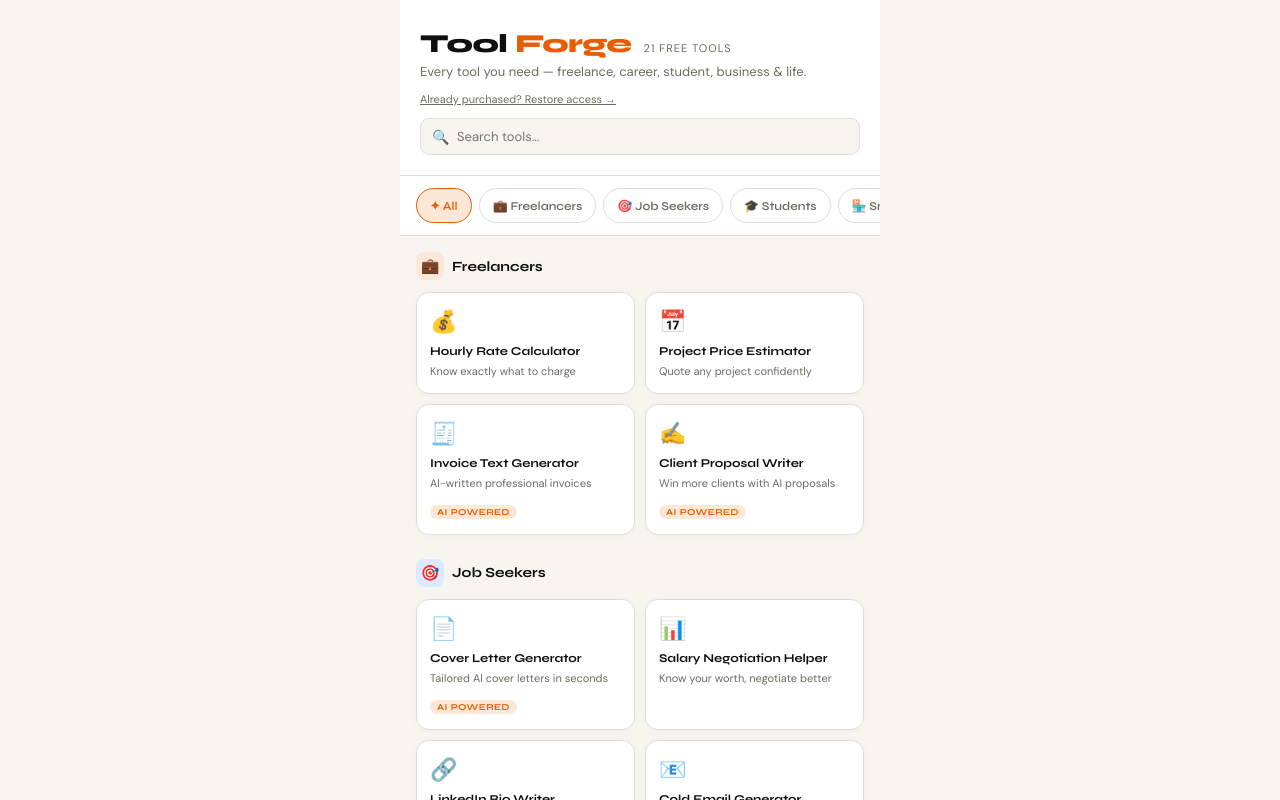
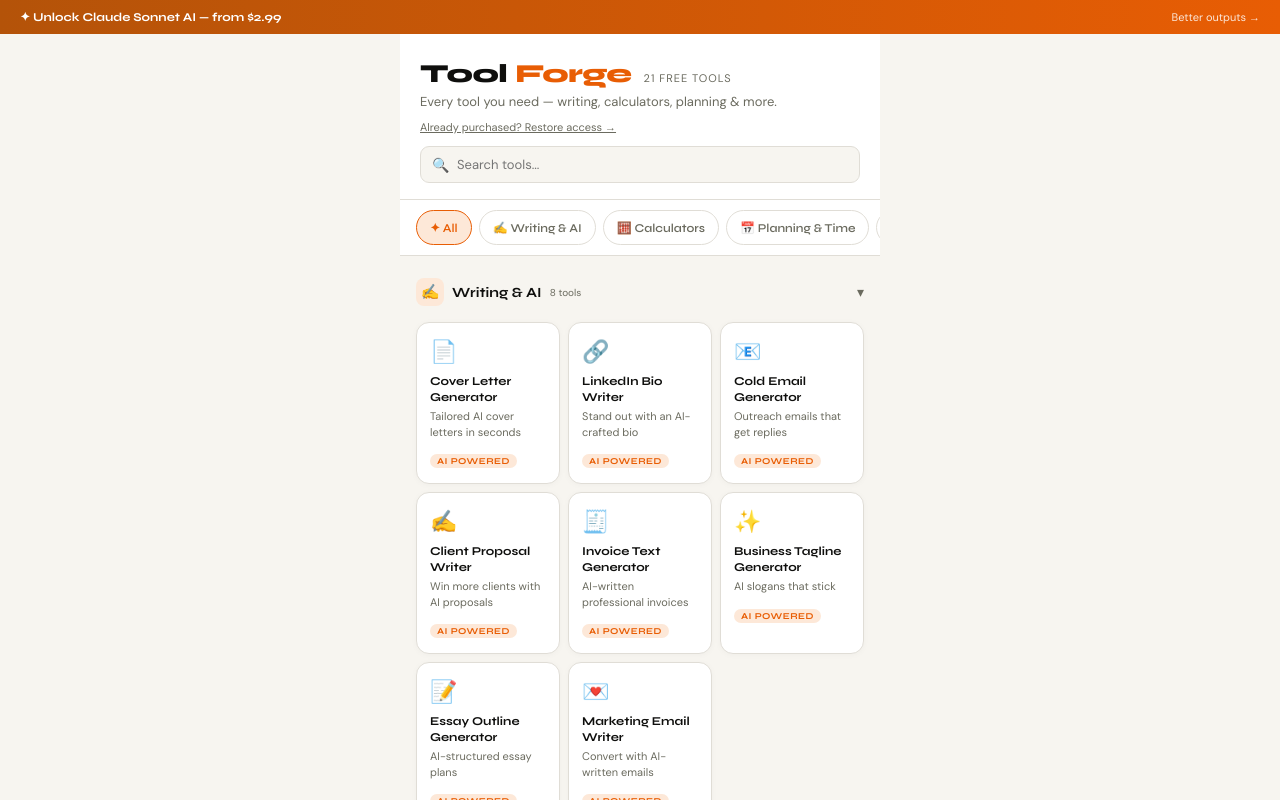
Before and after one commit to Agent0P/ToolForge, a React (Vite) app: page / in a window 1280 px wide. Shown: the top 800 px of the page. Built offline with nearby package versions, Linux system fonts and the light colour scheme.

Commit message:
Update App.jsx

```diff
--- a/src/App.jsx
+++ b/src/App.jsx
@@ -20,34 +20,32 @@ const T = {
 };
 
 const CATEGORIES = [
-  { id: "freelance", label: "Freelancers", icon: "💼", color: T.accent, colorDim: T.accentDim, tools: [
+  { id: "writing", label: "Writing & AI", icon: "✍️", color: T.accent, colorDim: T.accentDim, tools: [
+    { id: "cover", icon: "📄", name: "Cover Letter Generator", desc: "Tailored AI cover letters in seconds" },
+    { id: "linkedin", icon: "🔗", name: "LinkedIn Bio Writer", desc: "Stand out with an AI-crafted bio" },
+    { id: "cold", icon: "📧", name: "Cold Email Generator", desc: "Outreach emails that get replies" },
+    { id: "proposal", icon: "✍️", name: "Client Proposal Writer", desc: "Win more clients with AI proposals" },
+    { id: "invoice", icon: "🧾", name: "Invoice Text Generator", desc: "AI-written professional invoices" },
+    { id: "tagline", icon: "✨", name: "Business Tagline Generator", desc: "AI slogans that stick" },
+    { id: "essay", icon: "📝", name: "Essay Outline Generator", desc: "AI-structured essay plans" },
+    { id: "email", icon: "💌", name: "Marketing Email Writer", desc: "Convert with AI-written emails" },
+  ]},
+  { id: "calculators", label: "Calculators", icon: "🧮", color: T.blue, colorDim: T.blueDim, tools: [
     { id: "rate", icon: "💰", name: "Hourly Rate Calculator", desc: "Know exactly what to charge" },
     { id: "project", icon: "📅", name: "Project Price Estimator", desc: "Quote any project confidently" },
-    { id: "invoice", icon: "🧾", name: "Invoice Text Generator", desc: "AI-written professional invoices" },
-    { id: "proposal", icon: "✍️", name: "Client Proposal Writer", desc: "Win more clients with AI proposals" },
+    { id: "margin", icon: "📈", name: "Profit Margin Calculator", desc: "Price products for profit" },
+    { id: "breakeven", icon: "⚖️", name: "Break-Even Calculator", desc: "Find your break-even point fast" },
+    { id: "gpa", icon: "📐", name: "GPA Calculator", desc: "Track and project your GPA" },
+    { id: "salary", icon: "📊", name: "Salary Negotiation Helper", desc: "Know your worth, negotiate better" },
+    { id: "tip", icon: "🍽", name: "Tip & Bill Splitter", desc: "Split any bill instantly" },
+    { id: "savings", icon: "🏦", name: "Savings Goal Calculator", desc: "Plan your way to any goal" },
   ]},
-  { id: "career", label: "Job Seekers", icon: "🎯", color: T.blue, colorDim: T.blueDim, tools: [
-    { id: "cover", icon: "📄", name: "Cover Letter Generator", desc: "Tailored AI cover letters in seconds" },
-    { id: "salary", icon: "📊", name: "Salary Negotiation Helper", desc: "Know your worth, negotiate better" },
-    { id: "linkedin", icon: "🔗", name: "LinkedIn Bio Writer", desc: "Stand out with an AI-crafted bio" },
-    { id: "cold", icon: "📧", name: "Cold Email Generator", desc: "Outreach emails that get replies" },
-  ]},
-  { id: "student", label: "Students", icon: "🎓", color: T.purple, colorDim: T.purpleDim, tools: [
-    { id: "gpa", icon: "📐", name: "GPA Calculator", desc: "Track and project your GPA" },
-    { id: "essay", icon: "📝", name: "Essay Outline Generator", desc: "AI-structured essay plans" },
+  { id: "planning", label: "Planning & Time", icon: "📅", color: T.purple, colorDim: T.purpleDim, tools: [
+    { id: "deadline", icon: "🗓", name: "Deadline Countdown", desc: "Days, hours, minutes to any date" },
     { id: "study", icon: "⏱", name: "Study Session Planner", desc: "Optimise your revision time" },
     { id: "citation", icon: "📚", name: "Citation Formatter", desc: "APA, MLA, Chicago in one click" },
   ]},
-  { id: "business", label: "Small Business", icon: "🏪", color: T.teal, colorDim: T.tealDim, tools: [
-    { id: "margin", icon: "📈", name: "Profit Margin Calculator", desc: "Price products for profit" },
-    { id: "breakeven", icon: "⚖️", name: "Break-Even Calculator", desc: "Find your break-even point fast" },
-    { id: "tagline", icon: "✨", name: "Business Tagline Generator", desc: "AI slogans that stick" },
-    { id: "email", icon: "💌", name: "Marketing Email Writer", desc: "Convert with AI-written emails" },
-  ]},
-  { id: "life", label: "Life Utilities", icon: "🛠", color: T.green, colorDim: T.greenDim, tools: [
-    { id: "tip", icon: "🍽", name: "Tip & Bill Splitter", desc: "Split any bill instantly" },
-    { id: "savings", icon: "🏦", name: "Savings Goal Calculator", desc: "Plan your way to any goal" },
-    { id: "deadline", icon: "🗓", name: "Deadline Countdown", desc: "Days, hours, minutes to any date" },
+  { id: "utilities", label: "Utilities", icon: "🛠", color: T.teal, colorDim: T.tealDim, tools: [
     { id: "unit", icon: "📏", name: "Unit Converter", desc: "Length, weight, temp & more" },
     { id: "timezone", icon: "🌍", name: "Timezone Converter", desc: "Convert times across the world instantly" },
   ]},
@@ -648,23 +646,50 @@ function ToolCard({ tool, onClick }) {
 }
 
 export default function ToolForge() {
-  const [activeCat, setActiveCat] = useState("all"); const [activeTool, setActiveTool] = useState(null); const [search, setSearch] = useState(""); const [showUpgrade, setShowUpgrade] = useState(false);
+  const [activeCat, setActiveCat] = useState("all");
+  const [activeTool, setActiveTool] = useState(null);
+  const [search, setSearch] = useState("");
+  const [showUpgrade, setShowUpgrade] = useState(false);
+  const [collapsed, setCollapsed] = useState({});
   const [proToken, setProToken] = useState(() => { try { const s = localStorage.getItem("tf_pro_token"); return s ? JSON.parse(s) : null; } catch { return null; } });
+
   const handleTokenUpdate = (t) => { setProToken(t); localStorage.setItem("tf_pro_token", JSON.stringify(t)); };
   useEffect(() => { injectFonts(); }, []);
 
-  const params = new URLSearchParams(window.location.search); const orderId = params.get("order_id");
+  const params = new URLSearchParams(window.location.search);
+  const orderId = params.get("order_id");
   if (orderId) return <SuccessPage orderId={orderId} onDone={() => { window.history.replaceState({}, "", "/"); try { const s = localStorage.getItem("tf_pro_token"); if (s) setProToken(JSON.parse(s)); } catch {} window.location.reload(); }} />;
 
-  const filtered = ALL_TOOLS.filter(t => (activeCat==="all"||t.catId===activeCat) && (t.name.toLowerCase().includes(search.toLowerCase())||t.desc.toLowerCase().includes(search.toLowerCase())));
+  const toggleCollapse = (id) => setCollapsed(prev => ({ ...prev, [id]: !prev[id] }));
+
+  const filtered = ALL_TOOLS.filter(t =>
+    (activeCat === "all" || t.catId === activeCat) &&
+    (t.name.toLowerCase().includes(search.toLowerCase()) || t.desc.toLowerCase().includes(search.toLowerCase()))
+  );
+
+  const gridStyle = {
+    display: "grid",
+    gridTemplateColumns: "repeat(3, 1fr)",
+    gap: 8,
+  };
+
+  const responsiveGrid = `
+    @media (max-width: 400px) { .tf-grid { grid-template-columns: repeat(2, 1fr) !important; } }
+  `;
 
   if (activeTool) return (
     <>
-      <div style={{ maxWidth:480, margin:"0 auto", padding:20, background:T.bg, minHeight:"100vh" }}>
-        <div style={{ background:T.card, borderRadius:16, padding:20, border:`1px solid ${T.border}`, boxShadow:"0 2px 24px #0f0f0d0a" }}>
+      <style>{responsiveGrid}</style>
+      <div style={{ maxWidth: 480, margin: "0 auto", padding: 20, background: T.bg, minHeight: "100vh" }}>
+        <div style={{ background: T.card, borderRadius: 16, padding: 20, border: `1px solid ${T.border}`, boxShadow: "0 2px 24px #0f0f0d0a" }}>
           <ToolView tool={activeTool} onBack={() => setActiveTool(null)} proToken={proToken} onNeedUpgrade={() => setShowUpgrade(true)} onTokenUpdate={handleTokenUpdate} />
         </div>
-        {proToken && proToken.generations_left > 0 && <div style={{ marginTop:12, padding:"10px 14px", borderRadius:10, background:T.goldDim, border:`1px solid ${T.gold}44`, display:"flex", alignItems:"center", justifyContent:"space-between" }}><div style={{ fontFamily:"Syne, sans-serif", fontWeight:700, fontSize:11, color:T.gold }}>✦ {proToken.type==="pro"?"Pro Active":"Pack Active"}</div><div style={{ fontSize:11, color:T.gold, fontFamily:"DM Sans, sans-serif" }}>{proToken.generations_left} Claude generations left</div></div>}
+        {proToken && proToken.generations_left > 0 && (
+          <div style={{ marginTop: 12, padding: "10px 14px", borderRadius: 10, background: T.goldDim, border: `1px solid ${T.gold}44`, display: "flex", alignItems: "center", justifyContent: "space-between" }}>
+            <div style={{ fontFamily: "Syne, sans-serif", fontWeight: 700, fontSize: 11, color: T.gold }}>✦ {proToken.type === "pro" ? "Pro Active" : "Pack Active"}</div>
+            <div style={{ fontSize: 11, color: T.gold, fontFamily: "DM Sans, sans-serif" }}>{proToken.generations_left} Claude generations left</div>
+          </div>
+        )}
       </div>
       {showUpgrade && <UpgradeModal onClose={() => setShowUpgrade(false)} />}
     </>
@@ -672,29 +697,88 @@ export default function ToolForge() {
 
   return (
     <>
-      <div style={{ maxWidth:480, margin:"0 auto", minHeight:"100vh", background:T.bg, fontFamily:"DM Sans, sans-serif" }}>
-        <div style={{ padding:"28px 20px 20px", borderBottom:`1px solid ${T.border}`, background:T.card }}>
-          <div style={{ display:"flex", alignItems:"baseline", gap:8, marginBottom:4 }}>
-            <span style={{ fontFamily:"Syne, sans-serif", fontWeight:800, fontSize:26, color:T.ink, letterSpacing:-0.5 }}>Tool</span>
-            <span style={{ fontFamily:"Syne, sans-serif", fontWeight:800, fontSize:26, color:T.accent, letterSpacing:-0.5 }}>Forge</span>
-            <span style={{ fontSize:11, color:T.muted, marginLeft:4, fontWeight:400, letterSpacing:1 }}>{ALL_TOOLS.length} FREE TOOLS</span>
+      <style>{responsiveGrid}</style>
+
+      {/* Sticky upgrade banner */}
+      {!proToken && (
+        <div onClick={() => setShowUpgrade(true)} style={{ position: "sticky", top: 0, zIndex: 100, background: `linear-gradient(90deg, ${T.gold}, ${T.accent})`, padding: "10px 20px", display: "flex", alignItems: "center", justifyContent: "space-between", cursor: "pointer" }}>
+          <div style={{ fontFamily: "Syne, sans-serif", fontWeight: 700, fontSize: 12, color: "white" }}>✦ Unlock Claude Sonnet AI — from $2.99</div>
+          <div style={{ fontSize: 11, color: "rgba(255,255,255,0.85)", fontFamily: "DM Sans, sans-serif", whiteSpace: "nowrap" }}>Better outputs →</div>
+        </div>
+      )}
+
+      <div style={{ maxWidth: 480, margin: "0 auto", minHeight: "100vh", background: T.bg, fontFamily: "DM Sans, sans-serif" }}>
+
+        {/* Header */}
+        <div style={{ padding: "24px 20px 16px", borderBottom: `1px solid ${T.border}`, background: T.card }}>
+          <div style={{ display: "flex", alignItems: "baseline", gap: 8, marginBottom: 4 }}>
+            <span style={{ fontFamily: "Syne, sans-serif", fontWeight: 800, fontSize: 26, color: T.ink, letterSpacing: -0.5 }}>Tool</span>
+            <span style={{ fontFamily: "Syne, sans-serif", fontWeight: 800, fontSize: 26, color: T.accent, letterSpacing: -0.5 }}>Forge</span>
+            <span style={{ fontSize: 11, color: T.muted, marginLeft: 4, fontWeight: 400, letterSpacing: 1 }}>{ALL_TOOLS.length} FREE TOOLS</span>
           </div>
-          <div style={{ fontSize:13, color:T.muted, marginBottom:12 }}>Every tool you need — freelance, career, student, business & life.</div>
-          {proToken && proToken.generations_left > 0 && <div style={{ marginBottom:10, padding:"6px 12px", borderRadius:99, background:T.goldDim, border:`1px solid ${T.gold}44`, display:"inline-flex", alignItems:"center", gap:6 }}><span style={{ fontSize:10, fontFamily:"Syne, sans-serif", fontWeight:700, color:T.gold }}>✦ {proToken.type==="pro"?"PRO":"PACK"}</span><span style={{ fontSize:10, color:T.gold, fontFamily:"DM Sans, sans-serif" }}>{proToken.generations_left} Claude uses left</span></div>}
+          <div style={{ fontSize: 13, color: T.muted, marginBottom: 10 }}>Every tool you need — writing, calculators, planning & more.</div>
+          {proToken && proToken.generations_left > 0 && (
+            <div style={{ marginBottom: 10, padding: "6px 12px", borderRadius: 99, background: T.goldDim, border: `1px solid ${T.gold}44`, display: "inline-flex", alignItems: "center", gap: 6 }}>
+              <span style={{ fontSize: 10, fontFamily: "Syne, sans-serif", fontWeight: 700, color: T.gold }}>✦ {proToken.type === "pro" ? "PRO" : "PACK"}</span>
+              <span style={{ fontSize: 10, color: T.gold, fontFamily: "DM Sans, sans-serif" }}>{proToken.generations_left} Claude uses left</span>
+            </div>
+          )}
           {!proToken && <RestoreToken onRestore={handleTokenUpdate} />}
-          <div style={{ position:"relative", marginTop:12 }}>
-            <span style={{ position:"absolute", left:12, top:"50%", transform:"translateY(-50%)", fontSize:14, color:T.muted }}>🔍</span>
-            <input value={search} onChange={e => setSearch(e.target.value)} placeholder="Search tools..." style={{ ...inputStyle, paddingLeft:36, width:"100%", boxSizing:"border-box", background:T.bg, border:`1px solid ${T.border}` }} />
+          <div style={{ position: "relative", marginTop: 12 }}>
+            <span style={{ position: "absolute", left: 12, top: "50%", transform: "translateY(-50%)", fontSize: 14, color: T.muted }}>🔍</span>
+            <input value={search} onChange={e => setSearch(e.target.value)} placeholder="Search tools..." style={{ ...inputStyle, paddingLeft: 36, width: "100%", boxSizing: "border-box", background: T.bg, border: `1px solid ${T.border}` }} />
           </div>
         </div>
-        <div style={{ padding:"12px 16px", display:"flex", gap:7, overflowX:"auto", borderBottom:`1px solid ${T.border}`, background:T.card }}>
-          {[{ id:"all", label:"All", icon:"✦", color:T.accent }, ...CATEGORIES].map(c => <button key={c.id} onClick={() => setActiveCat(c.id)} style={{ flexShrink:0, display:"flex", alignItems:"center", gap:5, padding:"6px 13px", borderRadius:99, border:`1px solid ${activeCat===c.id?c.color:T.border}`, background:activeCat===c.id?c.colorDim||T.accentDim:"white", color:activeCat===c.id?c.color:T.muted, fontSize:12, fontFamily:"Syne, sans-serif", fontWeight:600, cursor:"pointer", whiteSpace:"nowrap", transition:"all 0.15s" }}>{c.icon} {c.label}</button>)}
+
+        {/* Category filter tabs */}
+        <div style={{ padding: "10px 16px", display: "flex", gap: 7, overflowX: "auto", borderBottom: `1px solid ${T.border}`, background: T.card }}>
+          {[{ id: "all", label: "All", icon: "✦", color: T.accent, colorDim: T.accentDim }, ...CATEGORIES].map(c => (
+            <button key={c.id} onClick={() => setActiveCat(c.id)} style={{ flexShrink: 0, display: "flex", alignItems: "center", gap: 5, padding: "6px 13px", borderRadius: 99, border: `1px solid ${activeCat === c.id ? c.color : T.border}`, background: activeCat === c.id ? c.colorDim || T.accentDim : "white", color: activeCat === c.id ? c.color : T.muted, fontSize: 12, fontFamily: "Syne, sans-serif", fontWeight: 600, cursor: "pointer", whiteSpace: "nowrap", transition: "all 0.15s" }}>
+              {c.icon} {c.label}
+            </button>
+          ))}
         </div>
-        <div style={{ padding:16 }}>
-          {search && <div style={{ fontSize:12, color:T.muted, marginBottom:12 }}>{filtered.length} result{filtered.length!==1?"s":""} for "{search}"</div>}
-          {!search && activeCat==="all" ? CATEGORIES.map(cat => <div key={cat.id} style={{ marginBottom:24 }}><div style={{ display:"flex", alignItems:"center", gap:8, marginBottom:12 }}><div style={{ width:28, height:28, borderRadius:8, background:cat.colorDim, display:"flex", alignItems:"center", justifyContent:"center", fontSize:15 }}>{cat.icon}</div><span style={{ fontFamily:"Syne, sans-serif", fontWeight:700, fontSize:14, color:T.ink }}>{cat.label}</span></div><div style={{ display:"grid", gridTemplateColumns:"1fr 1fr", gap:10 }}>{cat.tools.map(tool => <ToolCard key={tool.id} tool={{ ...tool, catId:cat.id, catColor:cat.color, catColorDim:cat.colorDim }} onClick={() => setActiveTool({ ...tool, catId:cat.id, catColor:cat.color, catColorDim:cat.colorDim })} />)}</div></div>) : <div style={{ display:"grid", gridTemplateColumns:"1fr 1fr", gap:10 }}>{filtered.map(tool => <ToolCard key={tool.id} tool={tool} onClick={() => setActiveTool(tool)} />)}</div>}
-          {!proToken && <div onClick={() => setShowUpgrade(true)} style={{ marginTop:10, padding:16, borderRadius:14, background:`linear-gradient(135deg,${T.goldDim},${T.accentDim})`, border:`1px solid ${T.border}`, textAlign:"center", cursor:"pointer" }}><div style={{ fontFamily:"Syne, sans-serif", fontWeight:700, fontSize:13, color:T.ink, marginBottom:4 }}>✦ Unlock Claude Sonnet AI from $2.99</div><div style={{ fontSize:12, color:T.muted }}>Better cover letters, proposals & emails. No subscription required.</div></div>}
-          <div style={{ marginTop:10, padding:16, borderRadius:14, background:`linear-gradient(135deg,${T.accentDim},${T.blueDim})`, border:`1px solid ${T.border}`, textAlign:"center" }}><div style={{ fontFamily:"Syne, sans-serif", fontWeight:700, fontSize:13, color:T.ink, marginBottom:4 }}>✦ More tools dropping weekly</div><div style={{ fontSize:12, color:T.muted }}>Debt payoff · Resume bullets · Pricing guide · and 20+ more</div></div>
+
+        {/* Tool grid */}
+        <div style={{ padding: 16 }}>
+          {search ? (
+            <>
+              <div style={{ fontSize: 12, color: T.muted, marginBottom: 12 }}>{filtered.length} result{filtered.length !== 1 ? "s" : ""} for "{search}"</div>
+              <div className="tf-grid" style={gridStyle}>
+                {filtered.map(tool => <ToolCard key={tool.id} tool={tool} onClick={() => setActiveTool(tool)} />)}
+              </div>
+            </>
+          ) : activeCat !== "all" ? (
+            <div className="tf-grid" style={gridStyle}>
+              {filtered.map(tool => <ToolCard key={tool.id} tool={tool} onClick={() => setActiveTool(tool)} />)}
+            </div>
+          ) : (
+            CATEGORIES.map(cat => (
+              <div key={cat.id} style={{ marginBottom: 20 }}>
+                {/* Category header */}
+                <div onClick={() => toggleCollapse(cat.id)} style={{ display: "flex", alignItems: "center", justifyContent: "space-between", marginBottom: collapsed[cat.id] ? 0 : 10, cursor: "pointer", padding: "6px 0" }}>
+                  <div style={{ display: "flex", alignItems: "center", gap: 8 }}>
+                    <div style={{ width: 28, height: 28, borderRadius: 8, background: cat.colorDim, display: "flex", alignItems: "center", justifyContent: "center", fontSize: 15 }}>{cat.icon}</div>
+                    <span style={{ fontFamily: "Syne, sans-serif", fontWeight: 700, fontSize: 14, color: T.ink }}>{cat.label}</span>
+                    <span style={{ fontSize: 10, color: T.muted, fontFamily: "DM Sans, sans-serif" }}>{cat.tools.length} tools</span>
+                  </div>
+                  <span style={{ fontSize: 14, color: T.muted, transform: collapsed[cat.id] ? "rotate(-90deg)" : "rotate(0deg)", transition: "transform 0.2s", display: "inline-block" }}>▾</span>
+                </div>
+                {!collapsed[cat.id] && (
+                  <div className="tf-grid" style={gridStyle}>
+                    {cat.tools.map(tool => (
+                      <ToolCard key={tool.id} tool={{ ...tool, catId: cat.id, catColor: cat.color, catColorDim: cat.colorDim }} onClick={() => setActiveTool({ ...tool, catId: cat.id, catColor: cat.color, catColorDim: cat.colorDim })} />
+                    ))}
+                  </div>
+                )}
+              </div>
+            ))
+          )}
+
+          <div style={{ marginTop: 10, padding: 16, borderRadius: 14, background: `linear-gradient(135deg,${T.accentDim},${T.blueDim})`, border: `1px solid ${T.border}`, textAlign: "center" }}>
+            <div style={{ fontFamily: "Syne, sans-serif", fontWeight: 700, fontSize: 13, color: T.ink, marginBottom: 4 }}>✦ More tools dropping weekly</div>
+            <div style={{ fontSize: 12, color: T.muted }}>Debt payoff · Resume bullets · Pricing guide · and 20+ more</div>
+          </div>
         </div>
       </div>
       {showUpgrade && <UpgradeModal onClose={() => setShowUpgrade(false)} />}
```
